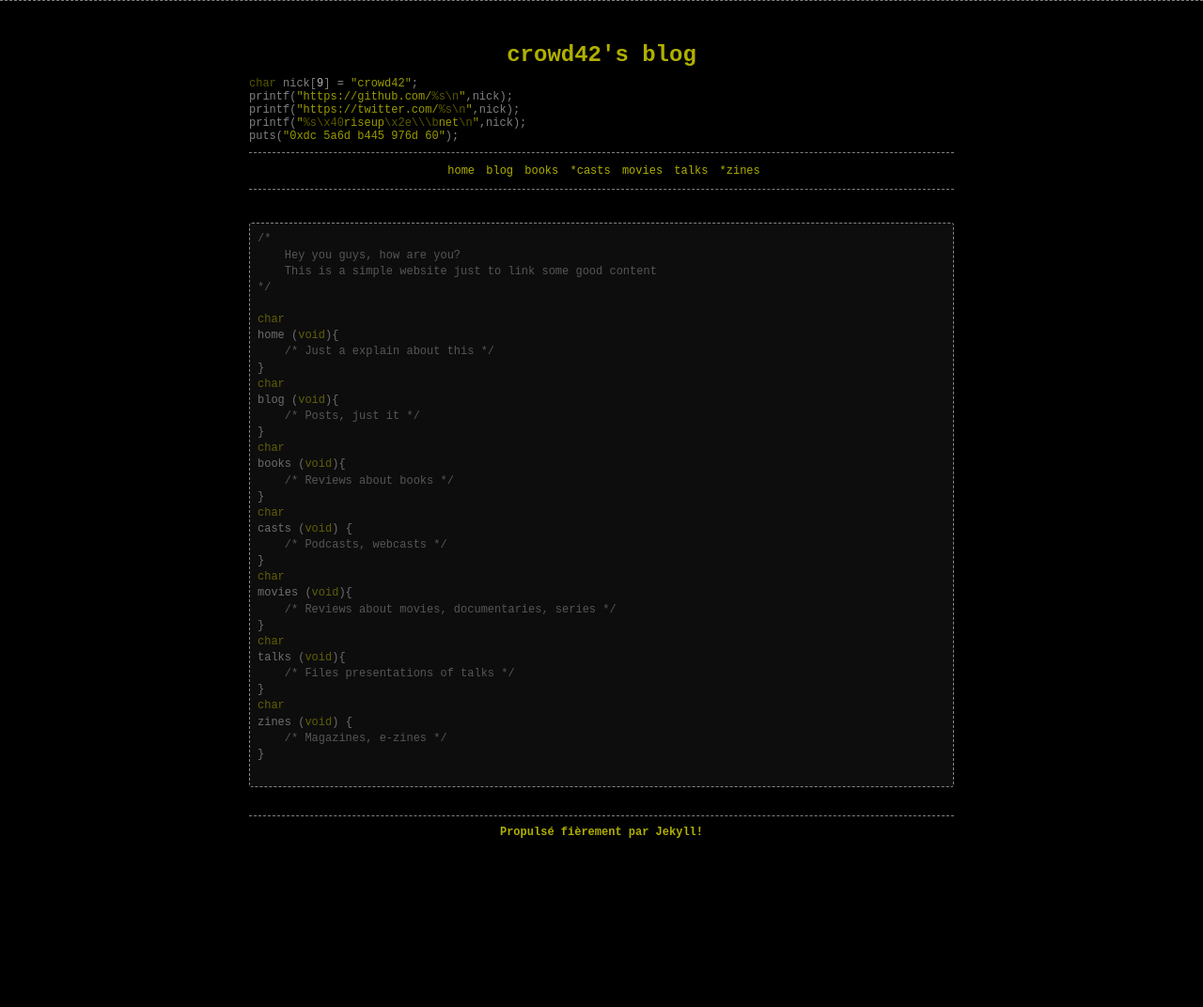
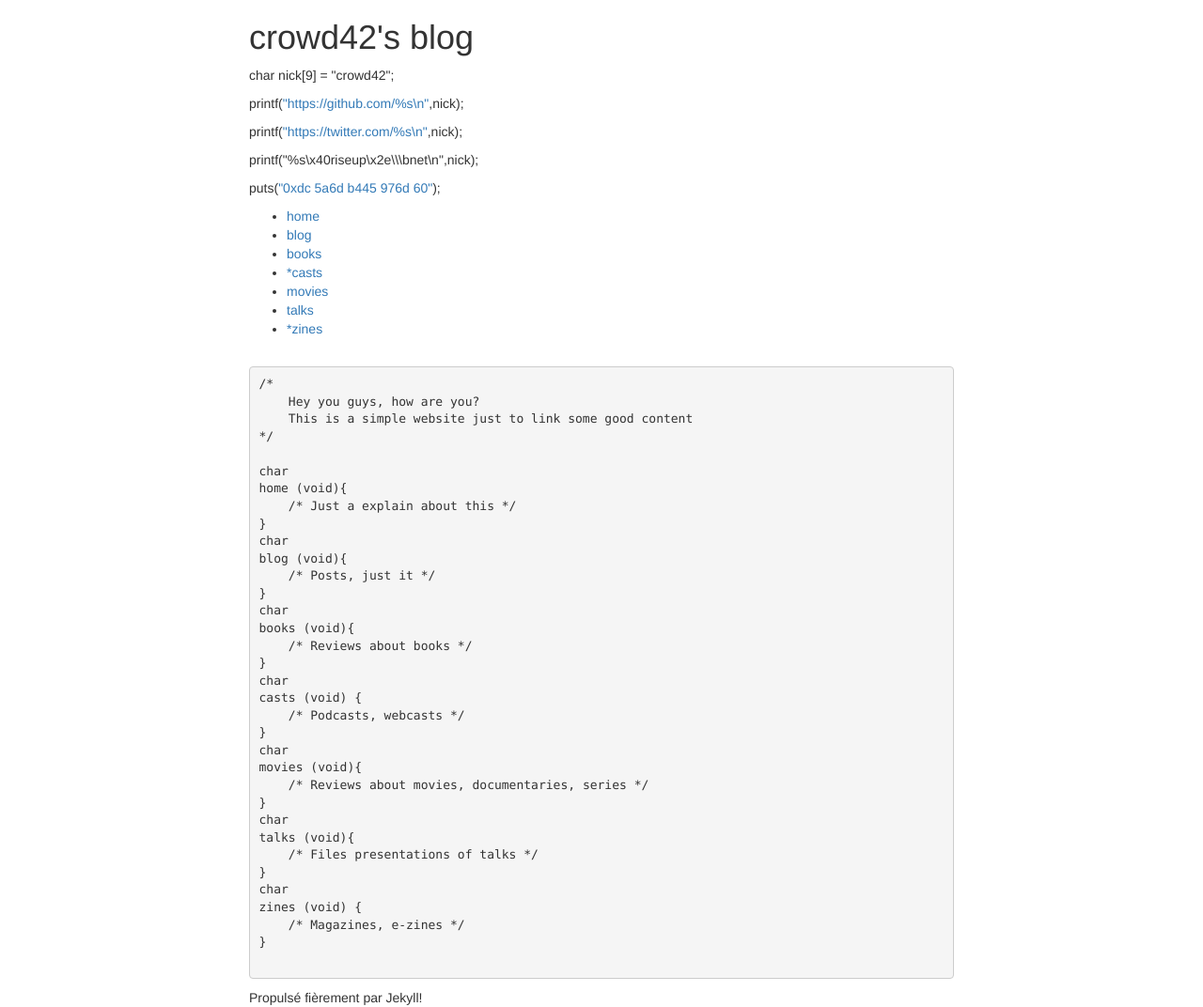
Before and after one commit to crowd42/crowd42.xyz, a Jekyll site: the page built from index.html, in a window 1280 px wide. Shown: the whole page at 94% size. Built offline with Jekyll 4.4.1, drawn with Linux system fonts in a browser that asks for light colours; nearby versions of some CDN libraries; library files that are not in the unit come from our copies; before the commit the page ends 908 px from its top, so only the background shows below that.

Commit message:
new update

```diff
--- a/_config.yml
+++ b/_config.yml
@@ -1,7 +1,7 @@
 ---
 title: crowd42's blog
 bye_message: Propulsé fièrement par Jekyll!
-baseurl: "//"
+baseurl: "/"
 url: "https://crowd42.github.io/"
 disqus: dubraise
 
```
